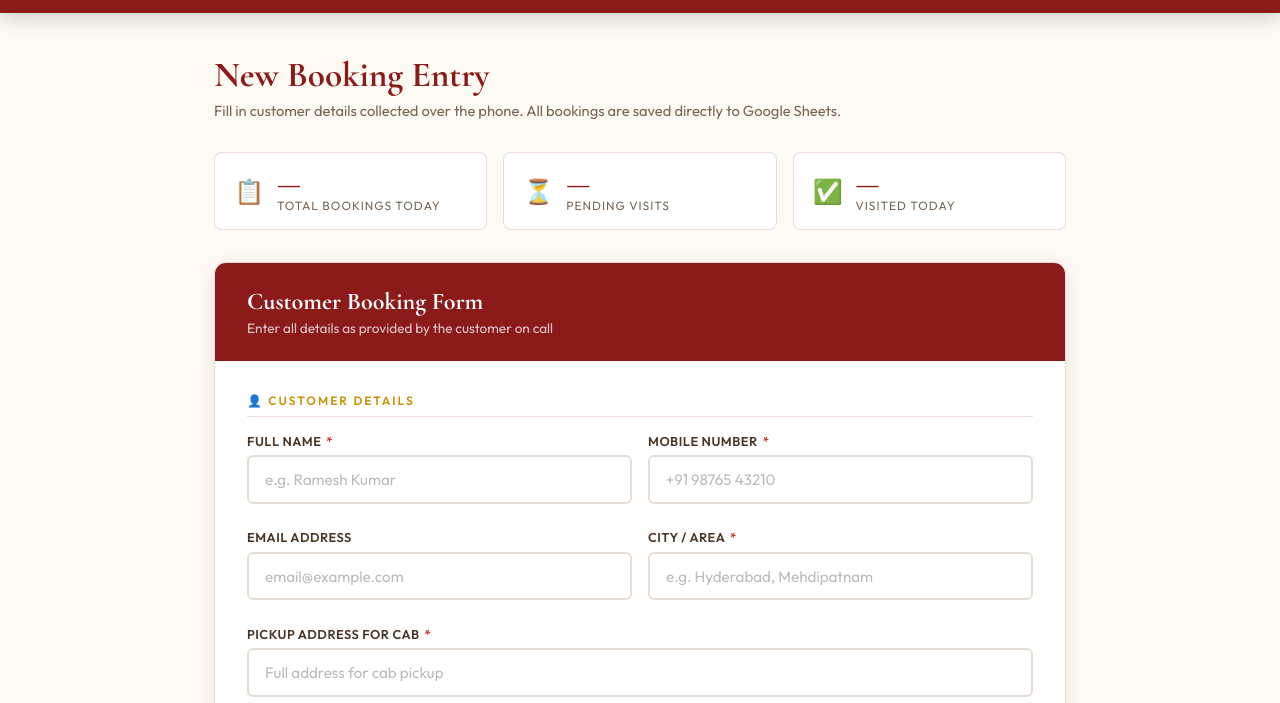
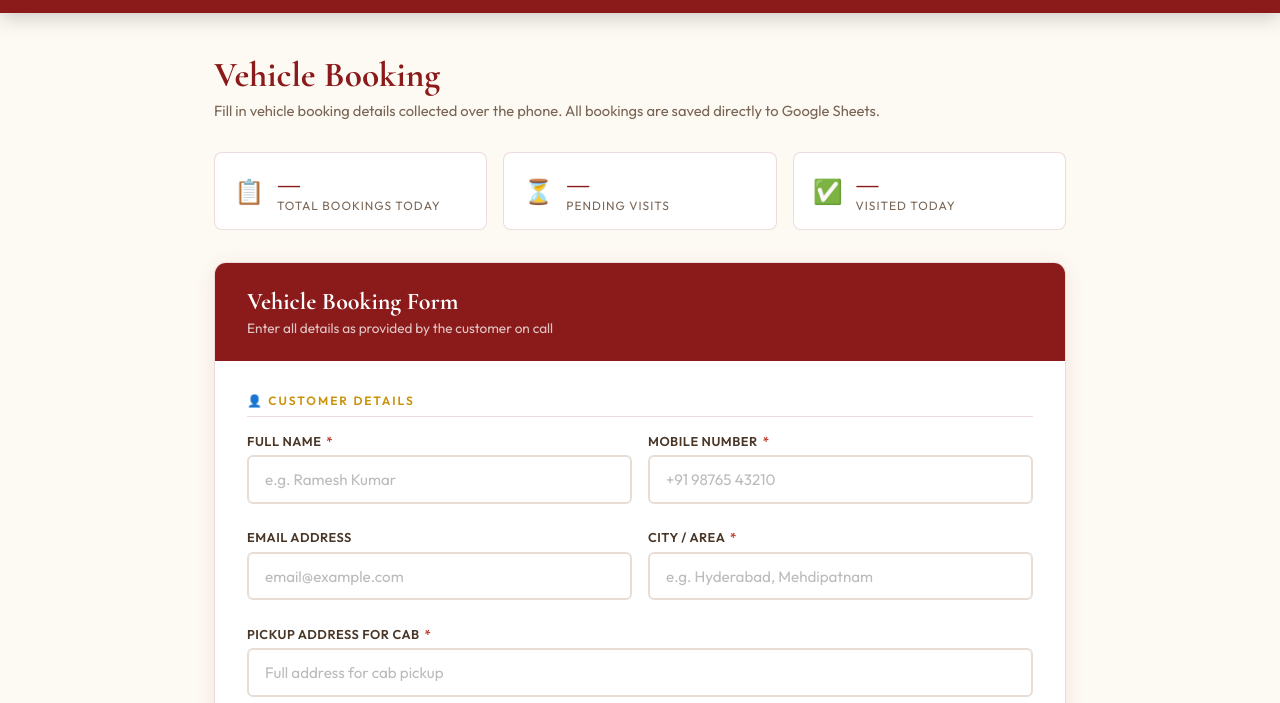
Before and after one commit to swargaseemasalesteam-ux/swargaseema-Ameya-tele-caller, a plain HTML site: page index.html in a window 1280 px wide. Shown: the part 94-797 px from the top of the page. Drawn offline with nearby package versions, Linux system fonts and the light colour scheme.

Commit message:
Update index.html

```diff
--- a/index.html
+++ b/index.html
@@ -198,8 +198,8 @@
 
   <!-- PAGE TITLE -->
   <div class="page-title">
-    <h1>New Booking Entry</h1>
-    <p>Fill in customer details collected over the phone. All bookings are saved directly to Google Sheets.</p>
+    <h1>Vehicle Booking</h1>
+    <p>Fill in vehicle booking details collected over the phone. All bookings are saved directly to Google Sheets.</p>
   </div>
 
   <!-- MINI STATS -->
@@ -231,7 +231,7 @@
   <div class="form-card">
     <div class="form-card-header">
       <div>
-        <h2>Customer Booking Form</h2>
+        <h2>Vehicle Booking Form</h2>
         <p>Enter all details as provided by the customer on call</p>
       </div>
     </div>
```
